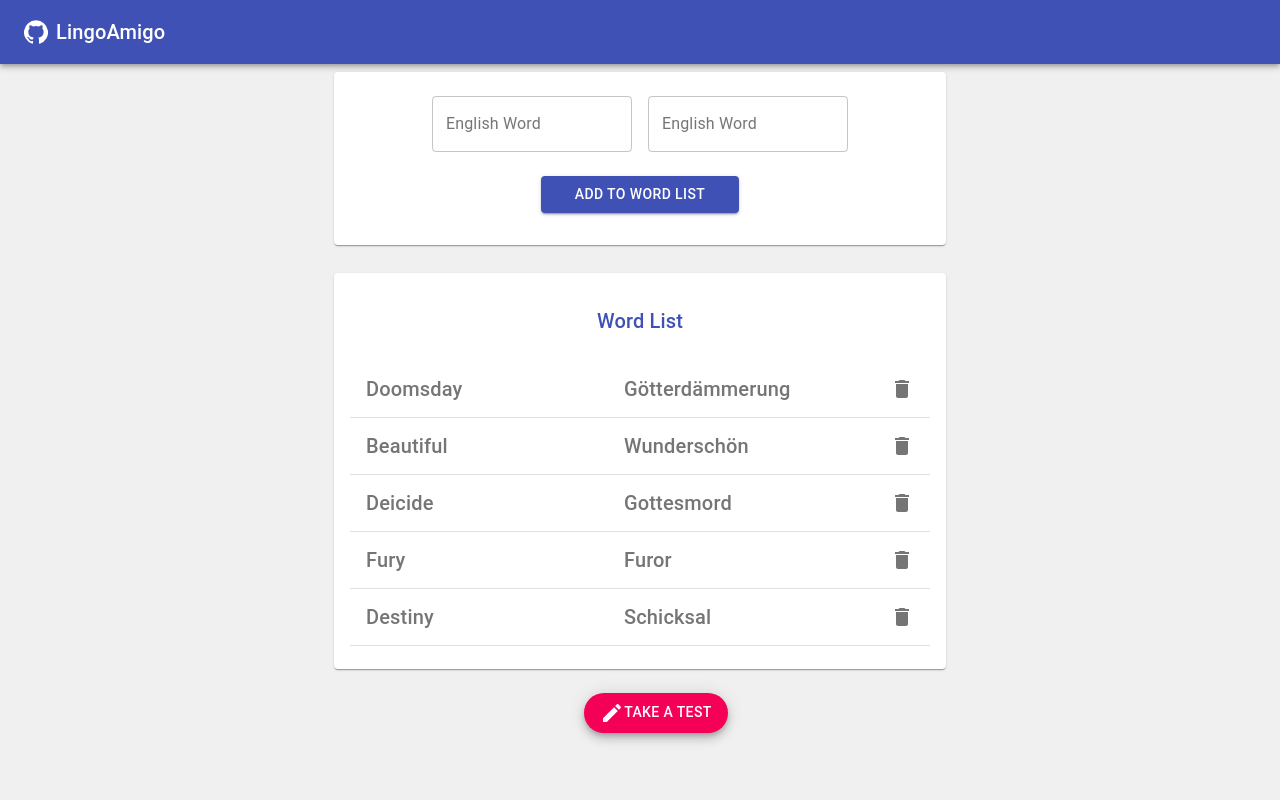
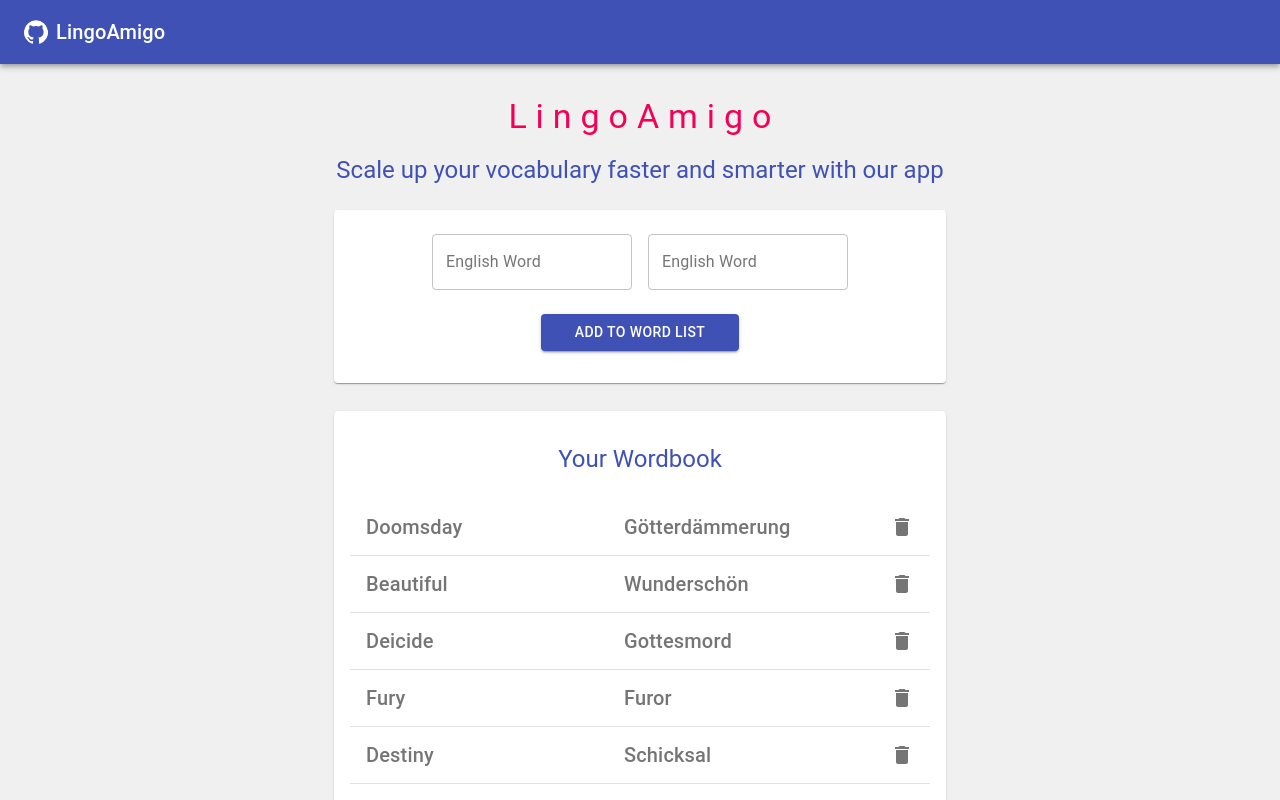
Before and after one commit to pulakchakraborty/react-lingo-amigo, a React (Create React App) app: page /dashboard in a window 1280 px wide. Built offline with nearby package versions, Linux system fonts and the light colour scheme.

Commit message:
minor style change in WordList

```diff
--- a/src/components/WordList.js
+++ b/src/components/WordList.js
@@ -54,8 +54,8 @@ const WordList = ({ wordBank, deleteWord }) => {
         <Grid container spacing={3} justify={"center"}>
             <Grid item xs={12} sm={9} md={6} >
                 <Paper className={classes.paper}>
-                    <Typography variant="h6" color={'primary'} className={classes.title} >
-                        Word List
+                    <Typography variant="h5" color={'primary'} className={classes.title} >
+                        Your Wordbook
                     </Typography>
                     <div className={classes.wordlistContainer}>
                         <List>
--- a/src/pages/Dashboard.js
+++ b/src/pages/Dashboard.js
@@ -1,7 +1,7 @@
 import React, { Fragment } from 'react';
 import Fab from '@material-ui/core/Fab';
 import EditIcon from '@material-ui/icons/Edit';
-import { Container } from '@material-ui/core';
+import { Container, Grid, Typography } from '@material-ui/core';
 import { makeStyles } from '@material-ui/core/styles';
 
 import FormInput from '../components/FormInput';
@@ -30,6 +30,14 @@ const Dashboard = ({ wordBank, growWordBank, deleteWord, onStartTest }) => {
 
     return(
         <Fragment>
+            <Grid item sm={12} md={12} xs={12}>
+                <Typography variant="h4" color={'secondary'} className={classes.brandName} >
+                    L i n g o A m i g o
+                </Typography>
+                <Typography variant="h5" color={'primary'} className={classes.welcomeText} >
+                    Scale up your vocabulary faster and smarter with our app
+                </Typography>
+            </Grid>
             <FormInput growWordBank={growWordBank} />
             <WordList wordBank={wordBank} deleteWord={deleteWord} />
             <Container className={classes.fabContainer} xs={12} sm={9} md={6}>
```
Lines whose indentation alone changed are shown as unchanged.
